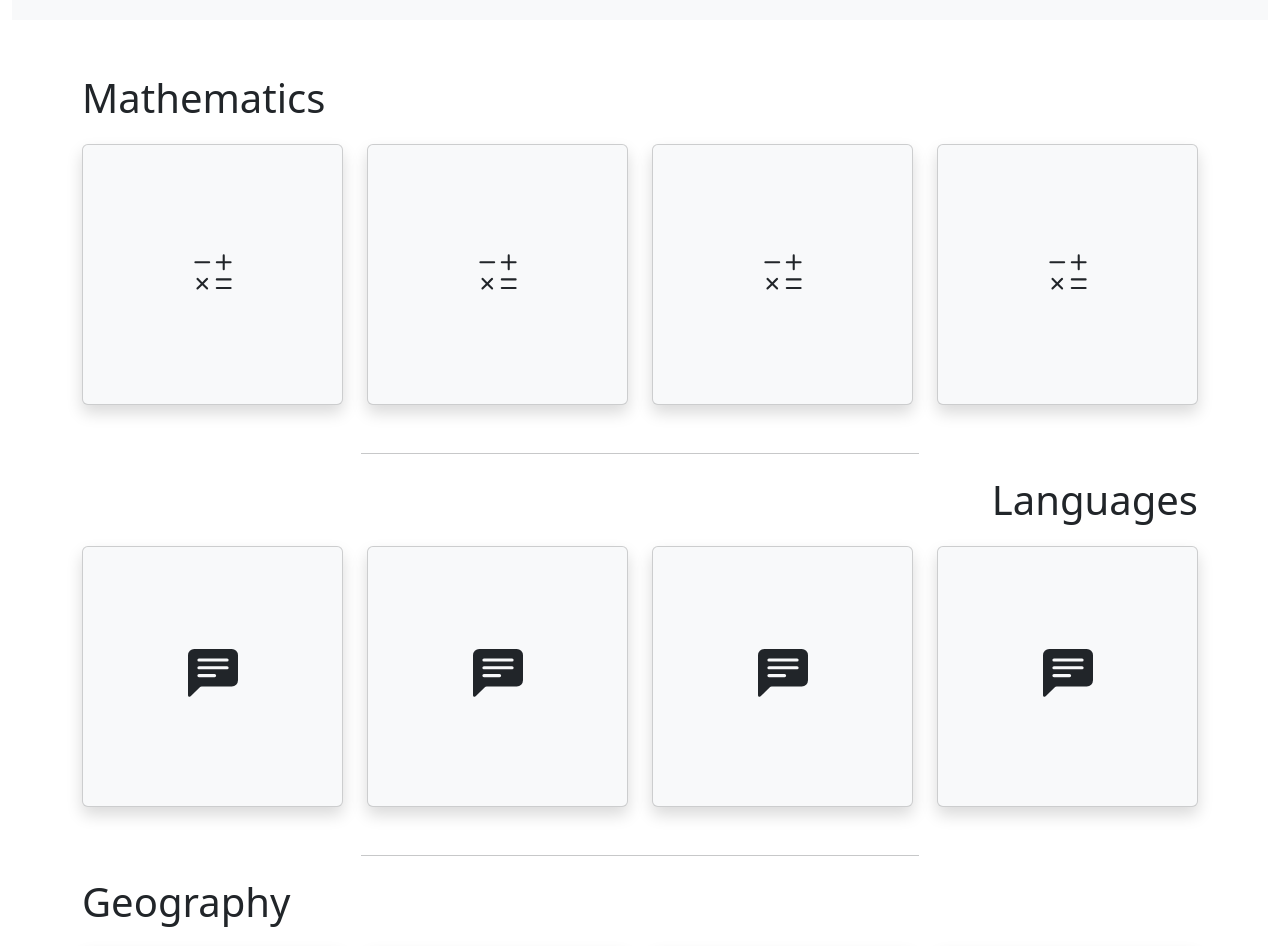
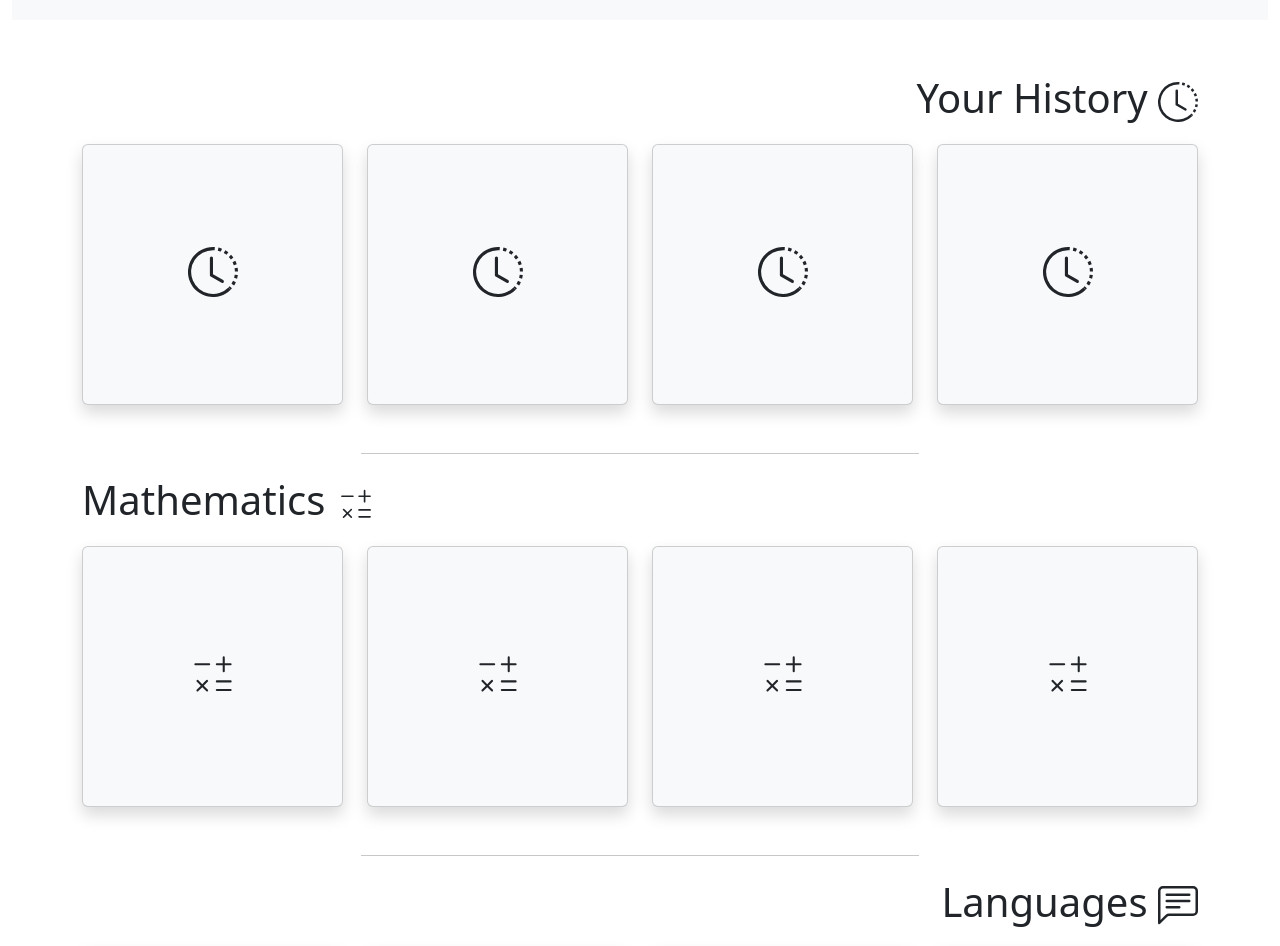
Before and after one commit to Juliowk/Tools-for-Students-TFS, a React (Vite) app in the folder frontend/: page / in a window 1280 px wide. Shown: the part 600-1546 px from the top of the page. Built offline with nearby package versions, Linux system fonts and the light colour scheme.

Commit message:
feat: History tab

```diff
--- a/frontend/src/components/Home/ToolsComponent/desktop.tsx
+++ b/frontend/src/components/Index/ToolsComponent/desktop.tsx
@@ -1,12 +1,35 @@
 import { Card, Col, Row } from "react-bootstrap";
-import { BsChatLeftTextFill } from "react-icons/bs";
+import { BsChatLeftText, BsClockHistory } from "react-icons/bs";
 import { CiCalculator2 } from "react-icons/ci";
 import { GiEarthAmerica } from "react-icons/gi";
 
 const Desktop = () => {
   return (
     <>
-      <p className="fs-1">Mathematics</p>
+      <p className="fs-1 text-end">
+        Your History <BsClockHistory />
+      </p>
+      <Row xs={1} md={4} className="g-4">
+        {Array.from({ length: 4 }).map((_, idx) => (
+          <Col key={idx}>
+            <div className="ratio ratio-1x1">
+              <Card className="bg-body-tertiary shadow">
+                <Card.Body className="d-flex flex-column justify-content-center align-items-center">
+                  <Card.Title className="fs-1">
+                    <BsClockHistory size={50} />
+                  </Card.Title>
+                </Card.Body>
+              </Card>
+            </div>
+          </Col>
+        ))}
+      </Row>
+
+      <hr className="w-50 mx-auto mt-5" />
+
+      <p className="fs-1">
+        Mathematics <CiCalculator2 />
+      </p>
       <Row xs={1} md={4} className="g-4">
         {Array.from({ length: 4 }).map((_, idx) => (
           <Col key={idx}>
@@ -25,7 +48,9 @@ const Desktop = () => {
 
       <hr className="w-50 mx-auto mt-5" />
 
-      <p className="fs-1 text-end">Languages</p>
+      <p className="fs-1 text-end">
+        Languages <BsChatLeftText />
+      </p>
       <Row xs={1} md={4} className="g-4">
         {Array.from({ length: 4 }).map((_, idx) => (
           <Col key={idx}>
@@ -33,7 +58,7 @@ const Desktop = () => {
               <Card className="bg-body-tertiary shadow">
                 <Card.Body className="d-flex flex-column justify-content-center align-items-center">
                   <Card.Title className="fs-1">
-                    <BsChatLeftTextFill size={50} />
+                    <BsChatLeftText size={50} />
                   </Card.Title>
                 </Card.Body>
               </Card>
@@ -44,7 +69,9 @@ const Desktop = () => {
 
       <hr className="w-50 mx-auto mt-5" />
 
-      <p className="fs-1">Geography</p>
+      <p className="fs-1">
+        Geography <GiEarthAmerica />
+      </p>
       <Row xs={1} md={4} className="g-4">
         {Array.from({ length: 4 }).map((_, idx) => (
           <Col key={idx}>
--- a/frontend/src/components/Home/ToolsComponent/mobile.tsx
+++ b/frontend/src/components/Index/ToolsComponent/mobile.tsx
@@ -1,13 +1,41 @@
 import { Accordion, Card, Col, Row } from "react-bootstrap";
-import { BsChatLeftTextFill } from "react-icons/bs";
+import { BsChatLeftText, BsClockHistory } from "react-icons/bs";
 import { CiCalculator2 } from "react-icons/ci";
 import { GiEarthAmerica } from "react-icons/gi";
 
 const Mobile = () => {
   return (
     <>
-      <p className="fs-1">Mathematics</p>
+      <p className="fs-1 text-end">
+        Your History <BsClockHistory />{" "}
+      </p>
+      <Accordion>
+        <Accordion.Item eventKey="0">
+          <Accordion.Header>Your latest tools</Accordion.Header>
+          <Accordion.Body>
+            <Row xs={1} md={4} className="g-4">
+              {Array.from({ length: 4 }).map((_, idx) => (
+                <Col key={idx}>
+                  <div className="ratio ratio-1x1">
+                    <Card className="bg-body-tertiary shadow-sm">
+                      <Card.Body className="d-flex flex-column justify-content-center align-items-center">
+                        <Card.Title className="fs-1">
+                          <BsClockHistory size={50} />
+                        </Card.Title>
+                      </Card.Body>
+                    </Card>
+                  </div>
+                </Col>
+              ))}
+            </Row>
+          </Accordion.Body>
+        </Accordion.Item>
+      </Accordion>
 
+      <hr className="w-50 mx-auto my-4" />
+      <p className="fs-1">
+        Mathematics <CiCalculator2 />
+      </p>
       <Accordion>
         <Accordion.Item eventKey="0">
           <Accordion.Header>Four Tolls Available</Accordion.Header>
@@ -33,7 +61,9 @@ const Mobile = () => {
 
       <hr className="w-50 mx-auto my-4" />
 
-      <p className="fs-1 text-end">Languages</p>
+      <p className="fs-1 text-end">
+        Languages <BsChatLeftText />
+      </p>
       <Accordion>
         <Accordion.Item eventKey="0">
           <Accordion.Header>Four Tools Available</Accordion.Header>
@@ -45,7 +75,7 @@ const Mobile = () => {
                     <Card className="bg-body-tertiary shadow-sm">
                       <Card.Body className="d-flex flex-column justify-content-center align-items-center">
                         <Card.Title className="fs-1">
-                          <BsChatLeftTextFill size={50} />
+                          <BsChatLeftText size={50} />
                         </Card.Title>
                       </Card.Body>
                     </Card>
@@ -59,7 +89,9 @@ const Mobile = () => {
 
       <hr className="w-50 mx-auto my-4" />
 
-      <p className="fs-1">Geography</p>
+      <p className="fs-1">
+        Geography <GiEarthAmerica />
+      </p>
       <Accordion>
         <Accordion.Item eventKey="0">
           <Accordion.Header>Four Tolls Available</Accordion.Header>
--- a/frontend/src/main.tsx
+++ b/frontend/src/main.tsx
@@ -7,7 +7,7 @@ import "bootstrap/dist/css/bootstrap.min.css";
 import LoginComponent from "./components/Login/login.tsx";
 import RegisterComponent from "./components/Register/register.tsx";
 import UserListComponent from "./components/UserList/userList.tsx";
-import HomeComponent from "./components/Home/home.tsx";
+import HomeComponent from "./components/Index/home.tsx";
 
 const router = createBrowserRouter([
   {
```
Also changed, not shown: frontend/src/components/Index/ToolsComponent/tools.tsx (renamed from frontend/src/components/Home/ToolsComponent/tools.tsx), frontend/src/components/Index/WelcomeComponent/section.tsx (renamed from frontend/src/components/Home/WelcomeComponent/section.tsx), frontend/src/components/Index/home.tsx (renamed from frontend/src/components/Home/home.tsx).
